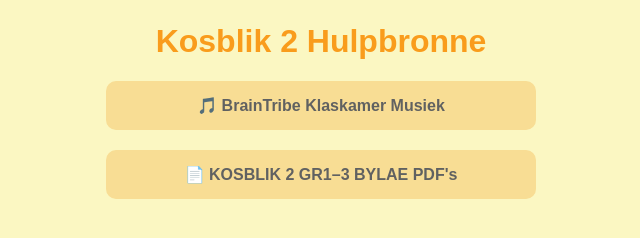
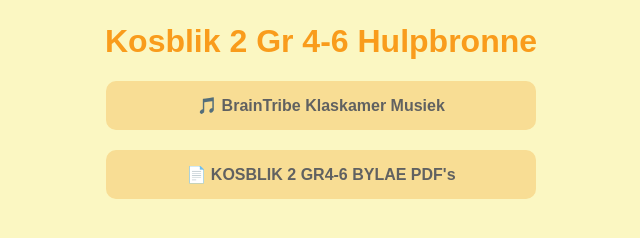
Before and after one commit to CorneliusBT/kosblik2-gr4-6, a plain HTML site: page index.html in a window 1280 px wide. Shown: the part 190-428 px from the top of the page, without its empty margins (319-959 px from the left). Drawn offline with Linux system fonts and the light colour scheme.

Commit message:
Update index.html

```diff
--- a/index.html
+++ b/index.html
@@ -38,8 +38,8 @@
 </head>
 <body>
   <img src="logo.png" alt="BrainTribe Logo" class="logo">
-  <h1>Kosblik 2 Hulpbronne</h1>
+  <h1>Kosblik 2 Gr 4-6 Hulpbronne</h1>
   <a class="link" href="https://www.braintribe.co.za/" target="_blank">🎵 BrainTribe Klaskamer Musiek</a>
-  <a class="link" href="https://drive.google.com/drive/folders/1GQcw3nUhJy8rwkpXjjDTMEoQvQKAZTLi?usp=sharing" target="_blank">📄 KOSBLIK 2 GR1–3 BYLAE PDF's</a>
+  <a class="link" href="https://drive.google.com/drive/folders/1eWXCftAITcVYE59VgxHwgwzXK8DnU46_?usp=sharing" target="_blank">📄 KOSBLIK 2 GR4-6 BYLAE PDF's</a>
 </body>
 </html>
```
